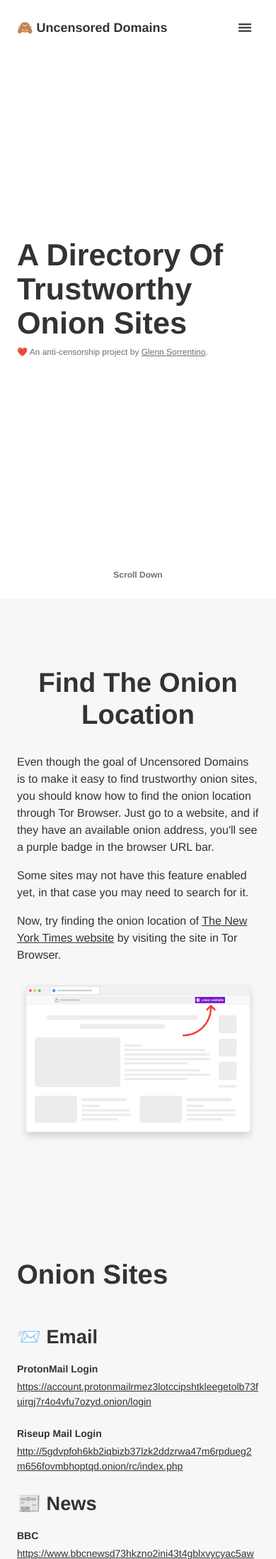
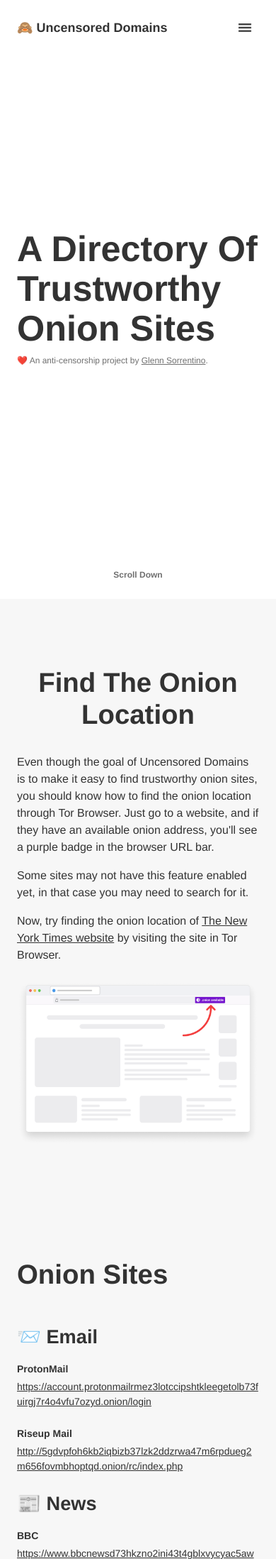
Before and after one commit to glenn-sorrentino/uncensoreddomains, a PHP site: page / in a window 390 px wide. Shown: the top 2197 px of the page at 71% size. Run offline with PHP 8.4, Linux system fonts and the light colour scheme.

Commit message:
typography updates

```diff
--- a/design-system/css/base.css
+++ b/design-system/css/base.css
@@ -29,7 +29,7 @@
 }
 
 html {
-  scroll-padding-top: calc(var(--spacing-xxlarge) * 1.5);
+  scroll-padding-top: calc(var(--spacing-xxlarge) * 2);
 }
 
 body {
--- a/design-system/css/typography.css
+++ b/design-system/css/typography.css
@@ -1,7 +1,7 @@
 @font-face {
   font-family: "Sans";
-  src: url("../fonts/sans/family.woff2") format("woff2"),
-       url("../fonts/sans/family.woff") format("woff");
+  src: url("../fonts/sans/compressed.woff2") format("woff2"),
+       url("../fonts/sans/compressed.woff") format("woff");
 }
 
 @media (prefers-color-scheme: light) {
@@ -64,9 +64,18 @@ h1, h2, h3, h4, h5, h6 {
   font-weight: bold;
 }
 
+header h1 {
+  font-family: Helvetica, Arial, sans-serif;
+}
+
 h2 {
   font-size: var(--font-size-1);
   line-height: var(--line-height-1);
+}
+
+h2 {
+  font-size: calc(var(--font-size-1) * 1.25);
+  line-height: calc(var(--line-height-1) * 1.25);
 }
 
 h3 {
@@ -123,8 +132,8 @@ h1 .emoji, h2 .emoji, h3 .emoji, h4 .emoji, h5 .emoji, h6 .emoji {
 
 @media only screen and (max-width: 1440px) {
   h2 {
-    font-size: calc(var(--font-size-1) * .9);
-    line-height: calc(var(--line-height-1) * .9);
+    font-size: calc(var(--font-size-1) * 1.25);
+    line-height: calc(var(--line-height-1) * 1.25);
   }
 
   h3 {
@@ -152,13 +161,18 @@ h1 .emoji, h2 .emoji, h3 .emoji, h4 .emoji, h5 .emoji, h6 .emoji {
 }
 
 @media only screen and (max-width: 1024px) {
+
+  h2 {
+    font-size: calc(var(--font-size-1) * 1.125);
+    line-height: calc(var(--line-height-1) * 1.125);
+  }
 }
 
 @media only screen and (max-width: 768px) {
 
   h2 {
-    font-size: calc(var(--font-size-1) * .8);
-    line-height: calc(var(--line-height-1) * .8);
+    font-size: calc(var(--font-size-1) * .9);
+    line-height: calc(var(--line-height-1) * .9);
   }
 
   h3 {
@@ -188,7 +202,7 @@ h1 .emoji, h2 .emoji, h3 .emoji, h4 .emoji, h5 .emoji, h6 .emoji {
 @media only screen and (max-width: 480px) {
 
   h2 {
-    font-size: calc(var(--font-size-1) * .6);
-    line-height: calc(var(--line-height-1) * .6);
+    font-size: calc(var(--font-size-1) * .7);
+    line-height: calc(var(--line-height-1) * .7);
   }
 }
--- a/index.html
+++ b/index.html
@@ -28,12 +28,12 @@ W3C/WHATWG Standards, etc - please consider contributing 🙏 -->
 		<div class="wrapper">
 			<div class="logo">
 				<div class="logoMark"></div>
-				<h1><a href="#">🙈 Uncensored Domains</a></h1>
+				<h1>🙈 Uncensored Domains</h1>
 			</div>
 			<nav>
 				<ul>
 					<li><a class="wrapper" href="#howto">Onion Navigation</a></li>
-					<li><a class="wrapper" href="#ites">Onion Sites</a></li>
+					<li><a class="wrapper" href="#sites">Onion Sites</a></li>
 					<li><a role="button" class="btn primaryBtn btnLrg" href="https://github.com/glenn-sorrentino/uncensored.domains" target="_blank" rel="noopener noreferrer">Contribute</a></li>
 				</ul>
 				<a class="mobileNav btnIcon"></a>
@@ -72,8 +72,8 @@ W3C/WHATWG Standards, etc - please consider contributing 🙏 -->
 					<div class="description">
 						<h4>📨 Email</h4>
 						<ul>
-							<li>ProtonMail Login<a href="https://account.protonmailrmez3lotccipshtkleegetolb73fuirgj7r4o4vfu7ozyd.onion/login" target="_blank" rel="noopener noreferrer">https://account.protonmailrmez3lotccipshtkleegetolb73fuirgj7r4o4vfu7ozyd.onion/login</a></li>
-							<li>Riseup Mail Login<a href="http://5gdvpfoh6kb2iqbizb37lzk2ddzrwa47m6rpdueg2m656fovmbhoptqd.onion/rc/index.php" target="_blank" rel="noopener noreferrer">http://5gdvpfoh6kb2iqbizb37lzk2ddzrwa47m6rpdueg2m656fovmbhoptqd.onion/rc/index.php</a></li>
+							<li>ProtonMail<a href="https://account.protonmailrmez3lotccipshtkleegetolb73fuirgj7r4o4vfu7ozyd.onion/login" target="_blank" rel="noopener noreferrer">https://account.protonmailrmez3lotccipshtkleegetolb73fuirgj7r4o4vfu7ozyd.onion/login</a></li>
+							<li>Riseup Mail<a href="http://5gdvpfoh6kb2iqbizb37lzk2ddzrwa47m6rpdueg2m656fovmbhoptqd.onion/rc/index.php" target="_blank" rel="noopener noreferrer">http://5gdvpfoh6kb2iqbizb37lzk2ddzrwa47m6rpdueg2m656fovmbhoptqd.onion/rc/index.php</a></li>
 						</ul>
 					</div>
 					<div class="description">
```
Also changed, not shown: design-system/fonts/sans/family.woff (deleted), design-system/fonts/sans/family.woff2 (deleted).
